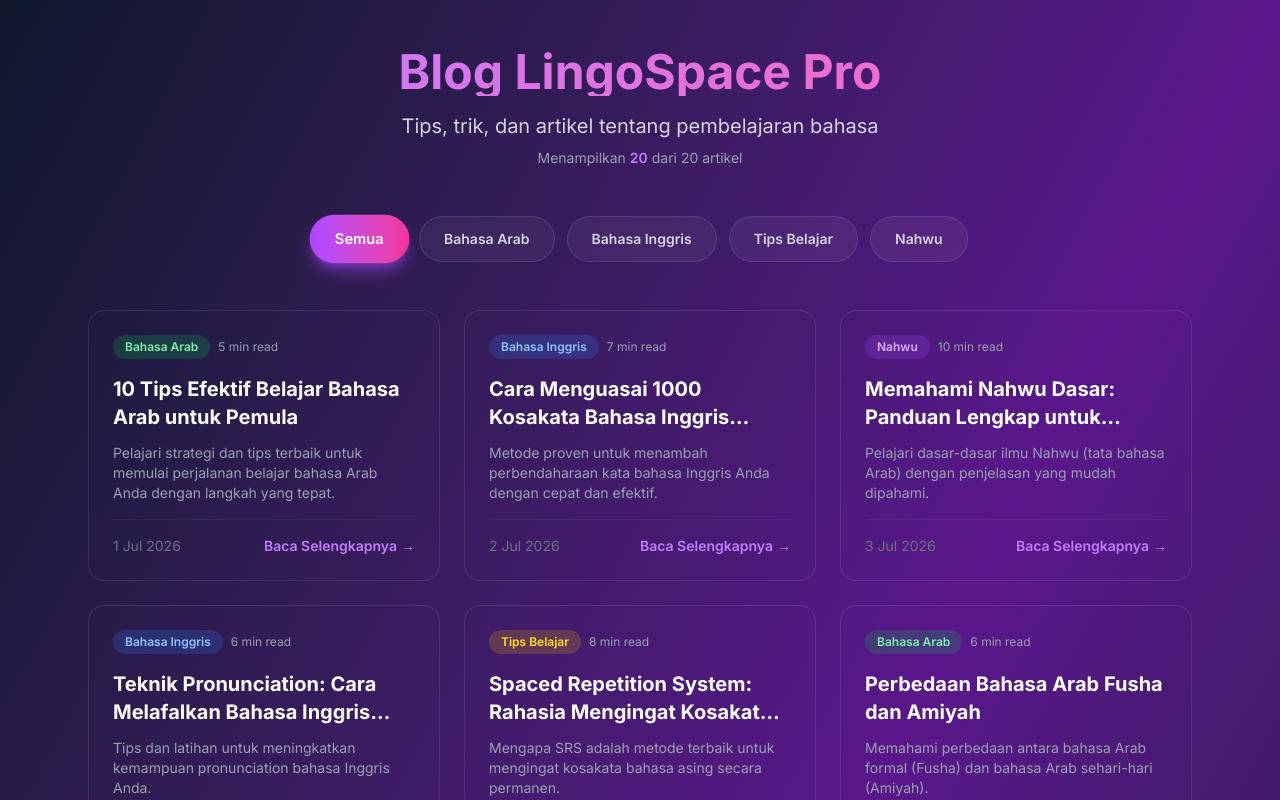
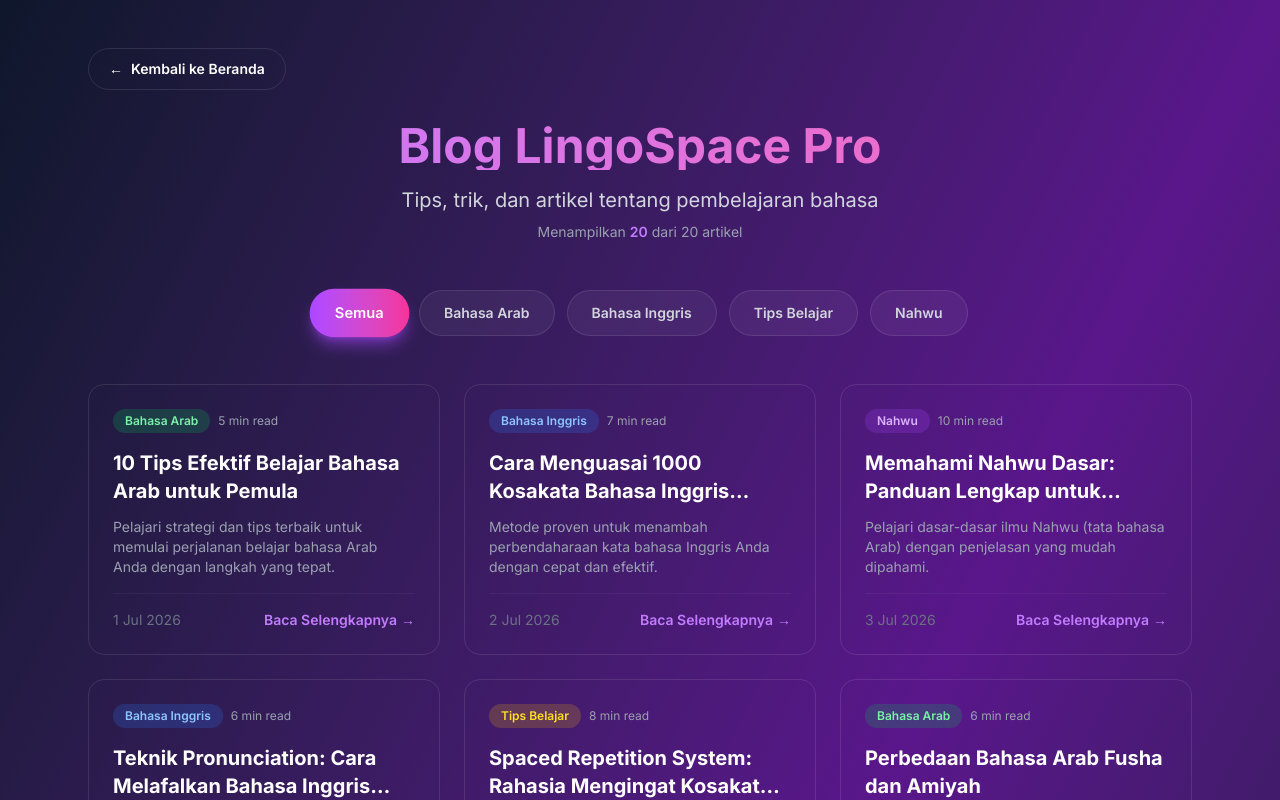
Before and after one commit to Raiganet/lingospace-pro, a Next.js app: page /blog in a window 1280 px wide. Shown: the top 800 px of the page. Built offline with nearby package versions, Linux system fonts and the light colour scheme.

Commit message:
Add back button to blog page

```diff
--- a/app/blog/page.js
+++ b/app/blog/page.js
@@ -191,7 +191,6 @@ export default function Blog() {
 
   const categories = ['Semua', 'Bahasa Arab', 'Bahasa Inggris', 'Tips Belajar', 'Nahwu'];
 
-  // Filter articles berdasarkan kategori aktif
   const filteredArticles = activeCategory === 'Semua'
     ? articles
     : articles.filter(article => article.category === activeCategory);
@@ -199,6 +198,18 @@ export default function Blog() {
   return (
     <div className="min-h-screen bg-gradient-to-br from-slate-900 via-purple-900 to-slate-900 text-white py-12">
       <div className="max-w-6xl mx-auto px-6">
+
+        {/* Tombol Kembali */}
+        <div className="mb-8">
+          <Link
+            href="/"
+            className="inline-flex items-center gap-2 px-5 py-2.5 rounded-full glass text-sm font-semibold hover:scale-105 transition-all duration-300 hover:shadow-lg hover:shadow-purple-500/30 border border-white/10 hover:border-purple-500/50 group"
+          >
+            <span className="transform group-hover:-translate-x-1 transition-transform duration-300">←</span>
+            Kembali ke Beranda
+          </Link>
+        </div>
+
         {/* Header */}
         <div className="text-center mb-12">
           <h1 className="text-4xl md:text-5xl font-bold mb-4 bg-gradient-to-r from-purple-400 to-pink-400 bg-clip-text text-transparent">
@@ -210,7 +221,7 @@ export default function Blog() {
           </p>
         </div>
 
-        {/* Filter Categories dengan Animasi */}
+        {/* Filter Categories */}
         <div className="flex justify-center gap-3 mb-12 flex-wrap">
           {categories.map((category) => (
             <button
@@ -227,7 +238,7 @@ export default function Blog() {
           ))}
         </div>
 
-        {/* Grid Artikel dengan Animasi */}
+        {/* Grid Artikel */}
         <div className="grid grid-cols-1 md:grid-cols-2 lg:grid-cols-3 gap-6">
           {filteredArticles.map((article) => (
             <Link
@@ -236,7 +247,6 @@ export default function Blog() {
               className="group block"
             >
               <div className="glass rounded-2xl p-6 h-full transition-all duration-300 ease-in-out transform hover:scale-105 hover:shadow-2xl hover:shadow-purple-500/20 border border-white/10 hover:border-purple-500/50">
-                {/* Category Badge */}
                 <div className="flex items-center gap-2 mb-4">
                   <span className={`px-3 py-1 rounded-full text-xs font-semibold transition-all duration-300 ${
                     article.category === 'Bahasa Arab' ? 'bg-green-500/20 text-green-300' :
@@ -249,17 +259,14 @@ export default function Blog() {
                   <span className="text-xs text-gray-400">{article.readTime}</span>
                 </div>
 
-                {/* Title */}
                 <h2 className="text-xl font-bold mb-3 line-clamp-2 group-hover:text-purple-300 transition-colors duration-300">
                   {article.title}
                 </h2>
 
-                {/* Excerpt */}
                 <p className="text-gray-400 text-sm mb-4 line-clamp-3">
                   {article.excerpt}
                 </p>
 
-                {/* Footer */}
                 <div className="flex items-center justify-between text-sm text-gray-500 pt-4 border-t border-white/5">
                   <span>{new Date(article.date).toLocaleDateString('id-ID', {
                     day: 'numeric',
@@ -276,7 +283,6 @@ export default function Blog() {
           ))}
         </div>
 
-        {/* Empty State */}
         {filteredArticles.length === 0 && (
           <div className="text-center py-16">
             <div className="text-6xl mb-4">📝</div>
@@ -284,7 +290,6 @@ export default function Blog() {
           </div>
         )}
 
-        {/* Footer Info */}
         <div className="text-center mt-12 pt-8 border-t border-white/10">
           <p className="text-gray-400">
             💡 Klik tombol kategori di atas untuk memfilter artikel
```
